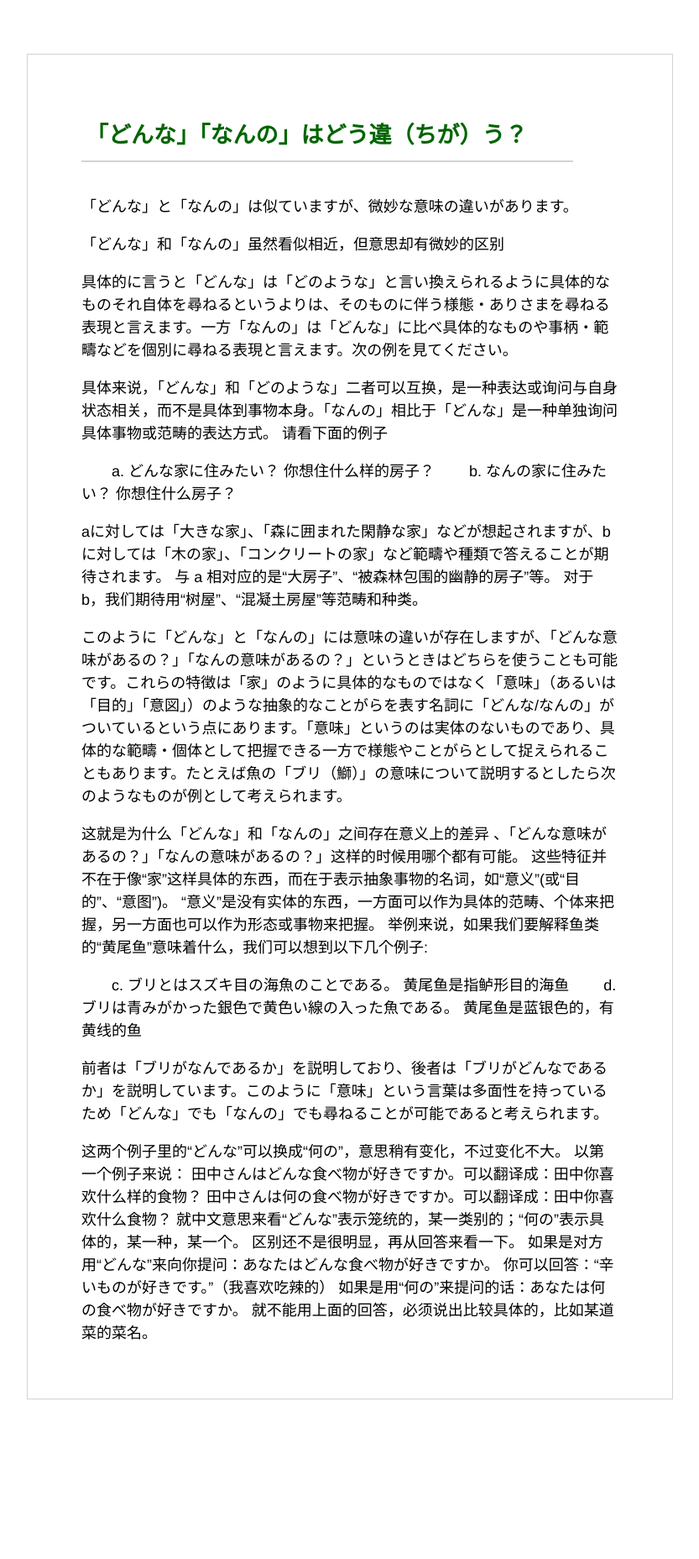
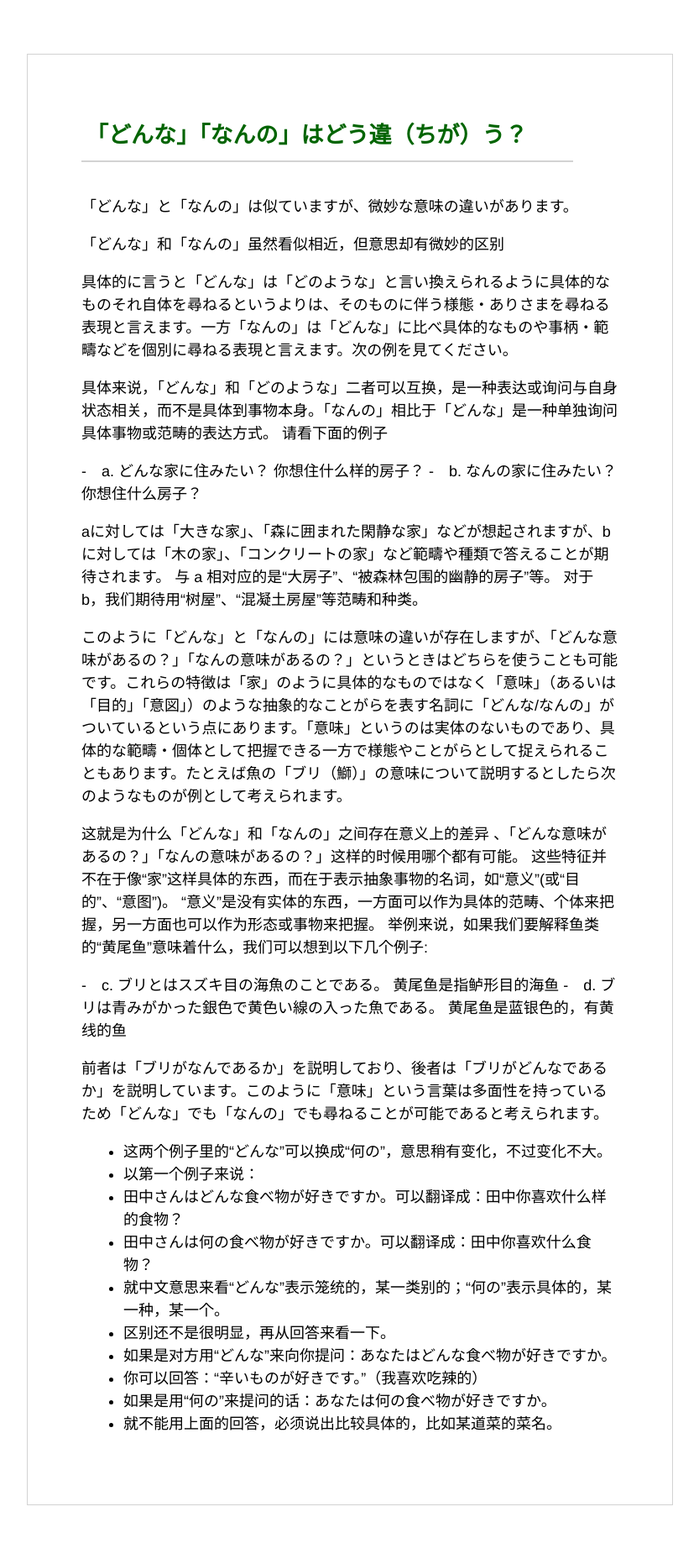
Before and after one commit to siqingmu/siqingmu.github.io, a Jekyll site: the page built from _posts/2019-08-04-what.md, in a window 1280 px wide. Shown: the whole page at 84% size, without its empty margins (224-1057 px from the left). Built offline with Jekyll 4.4.1, drawn with Linux system fonts in a browser that asks for light colours; before the commit the page ends 1730 px from its top, so only the background shows below that.

Commit message:
adjust-style

```diff
--- a/_posts/2019-08-04-what.md
+++ b/_posts/2019-08-04-what.md
@@ -11,8 +11,8 @@ title: 「どんな」「なんの」はどう違（ちが）う？
 
 具体来说，「どんな」和「どのような」二者可以互换，是一种表达或询问与自身状态相关，而不是具体到事物本身。「なんの」相比于「どんな」是一种单独询问具体事物或范畴的表达方式。 请看下面的例子
 
-　　a. どんな家に住みたい？ 你想住什么样的房子？
-　　b. なんの家に住みたい？ 你想住什么房子？
+-　a. どんな家に住みたい？ 你想住什么样的房子？
+-　b. なんの家に住みたい？ 你想住什么房子？
 
 aに対しては「大きな家」、「森に囲まれた閑静な家」などが想起されますが、bに対しては「木の家」、「コンクリートの家」など範疇や種類で答えることが期待されます。
 与 a 相对应的是“大房子”、“被森林包围的幽静的房子”等。 对于 b，我们期待用“树屋”、“混凝土房屋”等范畴和种类。
@@ -21,18 +21,18 @@ aに対しては「大きな家」、「森に囲まれた閑静な家」など
 
 这就是为什么「どんな」和「なんの」之间存在意义上的差异 、「どんな意味があるの？」「なんの意味があるの？」这样的时候用哪个都有可能。 这些特征并不在于像“家”这样具体的东西，而在于表示抽象事物的名词，如“意义”(或“目的”、“意图”)。 “意义”是没有实体的东西，一方面可以作为具体的范畴、个体来把握，另一方面也可以作为形态或事物来把握。 举例来说，如果我们要解释鱼类的“黄尾鱼”意味着什么，我们可以想到以下几个例子:
 
-　　c. ブリとはスズキ目の海魚のことである。 黄尾鱼是指鲈形目的海鱼
-　　d. ブリは青みがかった銀色で黄色い線の入った魚である。 黄尾鱼是蓝银色的，有黄线的鱼
+-　c. ブリとはスズキ目の海魚のことである。 黄尾鱼是指鲈形目的海鱼
+-　d. ブリは青みがかった銀色で黄色い線の入った魚である。 黄尾鱼是蓝银色的，有黄线的鱼
 
 前者は「ブリがなんであるか」を説明しており、後者は「ブリがどんなであるか」を説明しています。このように「意味」という言葉は多面性を持っているため「どんな」でも「なんの」でも尋ねることが可能であると考えられます。
 
-这两个例子里的“どんな”可以换成“何の”，意思稍有变化，不过变化不大。
-以第一个例子来说：
-田中さんはどんな食べ物が好きですか。可以翻译成：田中你喜欢什么样的食物？
-田中さんは何の食べ物が好きですか。可以翻译成：田中你喜欢什么食物？
-就中文意思来看“どんな”表示笼统的，某一类别的；“何の”表示具体的，某一种，某一个。
-区别还不是很明显，再从回答来看一下。
-如果是对方用“どんな”来向你提问：あなたはどんな食べ物が好きですか。
-你可以回答：“辛いものが好きです。”（我喜欢吃辣的）
-如果是用“何の”来提问的话：あなたは何の食べ物が好きですか。
-就不能用上面的回答，必须说出比较具体的，比如某道菜的菜名。
++ 这两个例子里的“どんな”可以换成“何の”，意思稍有变化，不过变化不大。
++ 以第一个例子来说：
++ 田中さんはどんな食べ物が好きですか。可以翻译成：田中你喜欢什么样的食物？
++ 田中さんは何の食べ物が好きですか。可以翻译成：田中你喜欢什么食物？
++ 就中文意思来看“どんな”表示笼统的，某一类别的；“何の”表示具体的，某一种，某一个。
++ 区别还不是很明显，再从回答来看一下。
++ 如果是对方用“どんな”来向你提问：あなたはどんな食べ物が好きですか。
++ 你可以回答：“辛いものが好きです。”（我喜欢吃辣的）
++ 如果是用“何の”来提问的话：あなたは何の食べ物が好きですか。
++ 就不能用上面的回答，必须说出比较具体的，比如某道菜的菜名。
```
